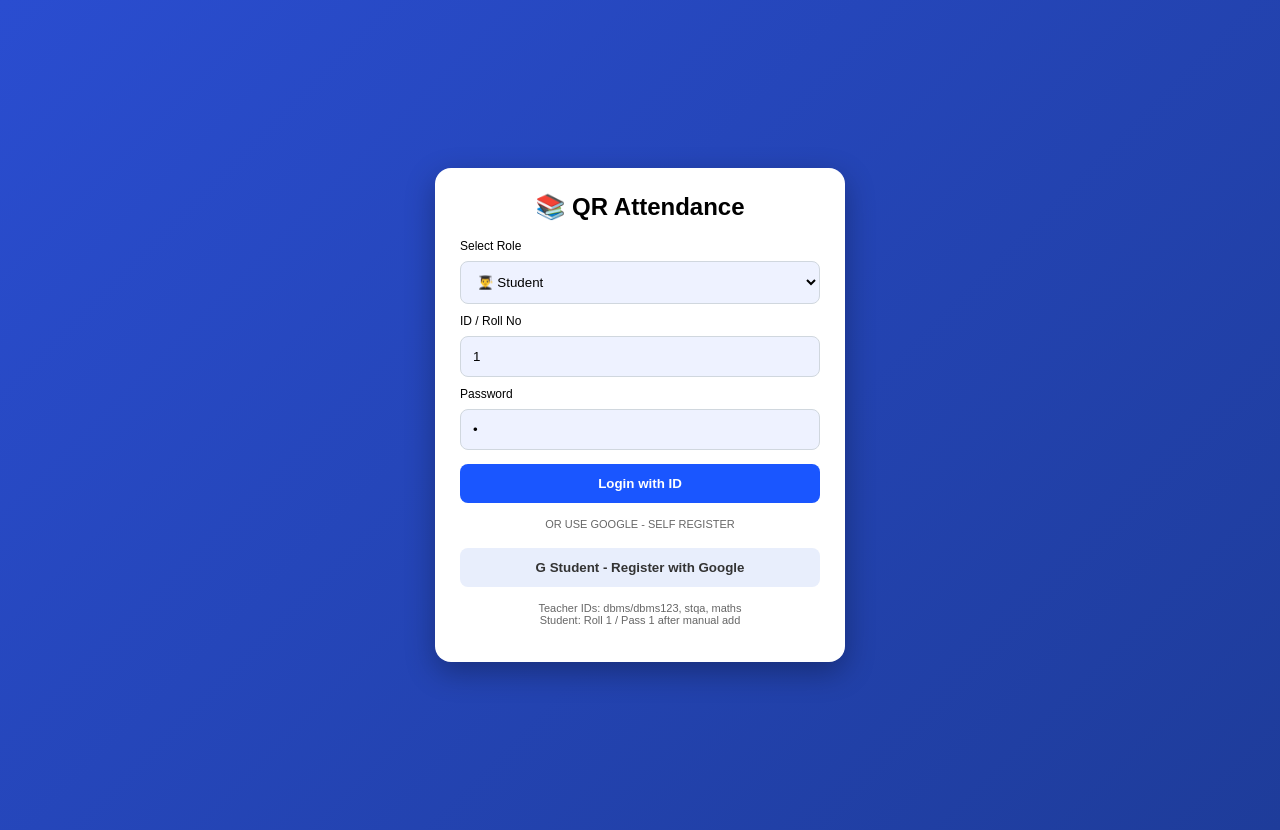
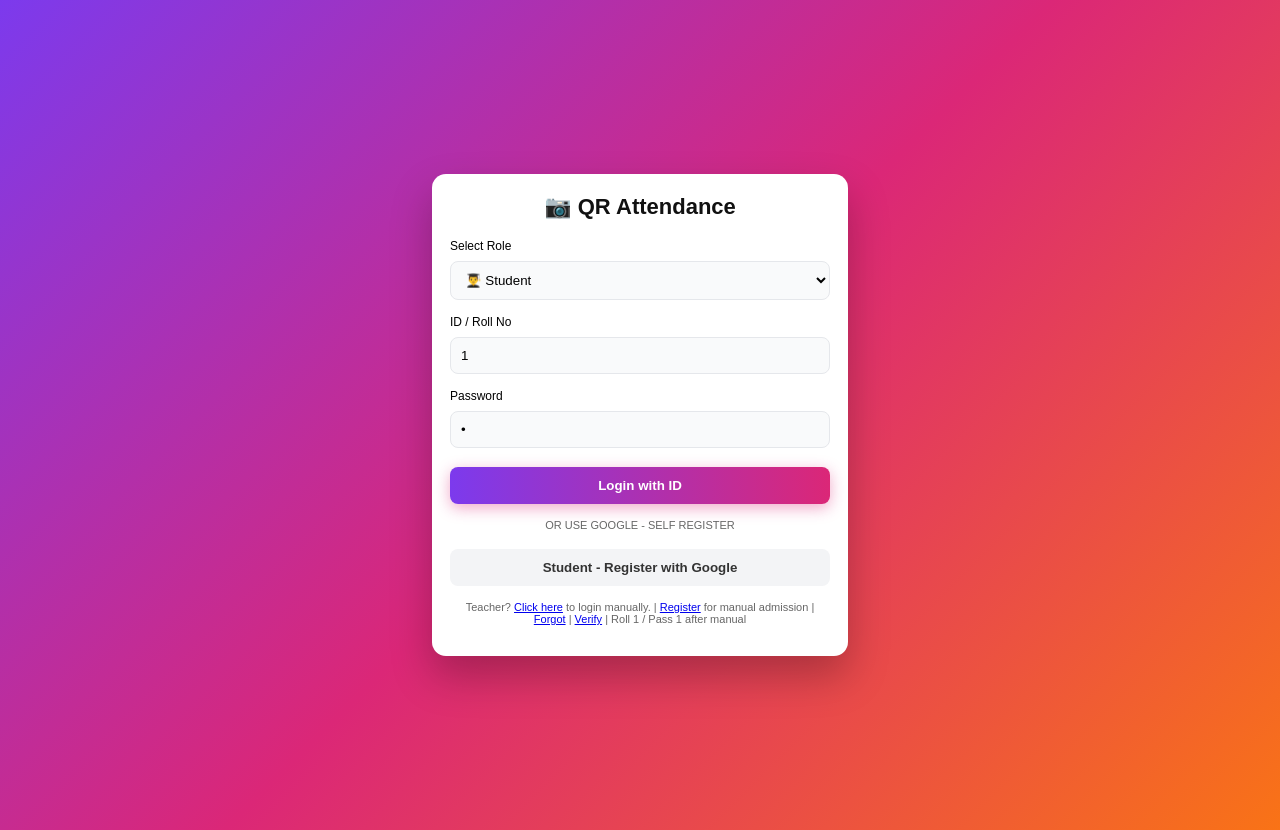
Before and after one commit to 309swara-crypto/qr-attendance, a Flask app: page / in a window 1280 px wide. Run offline with Flask 3, Linux system fonts and the light colour scheme; some libraries are stand-ins or nearby versions.

Commit message:
Update login.html

```diff
--- a/templates/login.html
+++ b/templates/login.html
@@ -2,28 +2,28 @@
 <html><head><meta name="viewport" content="width=device-width, initial-scale=1">
 <title>Login</title>
 <style>
-body{font-family:Arial;background:linear-gradient(135deg,#2a4dd0,#1e3c9a);min-height:100vh;display:flex;align-items:center;justify-content:center;margin:0;padding:15px}
-.card{background:white;padding:25px;border-radius:16px;width:100%;max-width:360px;box-shadow:0 10px 30px rgba(0,0,0,.3)}
-input,select{width:100%;padding:12px;margin:7px 0;border-radius:8px;border:1px solid #d0d7de;background:#eef2ff;box-sizing:border-box}
-button{width:100%;padding:12px;margin:7px 0;border-radius:8px;border:none;font-weight:bold;cursor:pointer}
-.blue{background:#1a56ff;color:white} .light{background:#e8eefc;color:#333}
+body{font-family:Arial;background:linear-gradient(135deg,#7C3AED,#DB2777,#F97316);min-height:100vh;display:flex;align-items:center;justify-content:center;margin:0;padding:15px}
+.card{background:white;padding:20px 18px;border-radius:14px;width:100%;max-width:380px;box-shadow:0 20px 40px rgba(0,0,0,0.25)}
+input,select{width:100%;padding:10px;margin:7px 0 12px 0;border:1px solid #e5e7eb;background:#F9FAFB;box-sizing:border-box;border-radius:8px}
+button{width:100%;padding:11px;margin:7px 0;border-radius:8px;border:none;font-weight:bold;cursor:pointer}
+.blue{background:linear-gradient(90deg,#7C3AED,#DB2777);color:white;box-shadow:0 4px 15px rgba(219,39,119,0.4)} .light{background:#F3F4F6;color:#333}
 .small{font-size:11px;text-align:center;color:#666;margin-top:8px}
-h2{text-align:center;margin:0 0 15px 0}
+h2{text-align:center;margin:0 0 16px 0;font-size:22px;color:#111}
 </style></head>
 <body>
 <div class="card">
-<h2>📚 QR Attendance</h2>
-<form action="/unified_login" method="POST">
+<h2>📷 QR Attendance</h2>
+<form action="/unified-login" method="POST">
 <label style="font-size:12px">Select Role</label>
-<select name="role"><option value="Student">👨‍🎓 Student</option><option value="Teacher">👨‍🏫 Teacher</option></select>
+<select name="role"><option value="Student">👨‍🎓 Student</option><option value="Teacher">👩‍🏫 Teacher</option></select>
 <label style="font-size:12px">ID / Roll No</label>
-<input name="id_roll" value="1" placeholder="Enter ID or Roll" required>
+<input name="id_roll" value="1" placeholder="Enter ID or Roll No" required>
 <label style="font-size:12px">Password</label>
-<input name="password" type="password" value="1" placeholder="Password = same as Roll" required>
+<input name="password" type="password" value="1" placeholder="Password - same as Roll" required>
 <button class="blue">Login with ID</button>
 </form>
 <p class="small">OR USE GOOGLE - SELF REGISTER</p>
-<a href="/login"><button class="light">G Student - Register with Google</button></a>
-<p class="small">Teacher IDs: dbms/dbms123, stqa, maths<br>Student: Roll 1 / Pass 1 after manual add</p>
+<a href="/auth/google"><button class="light" type="button">Student - Register with Google</button></a>
+<p class="small">Teacher? <a href="/teacher-login">Click here</a> to login manually. | <a href="/register">Register</a> for manual admission | <a href="/forgot">Forgot</a> | <a href="/verify">Verify</a> | Roll 1 / Pass 1 after manual</p>
 </div>
 </body></html>
```
